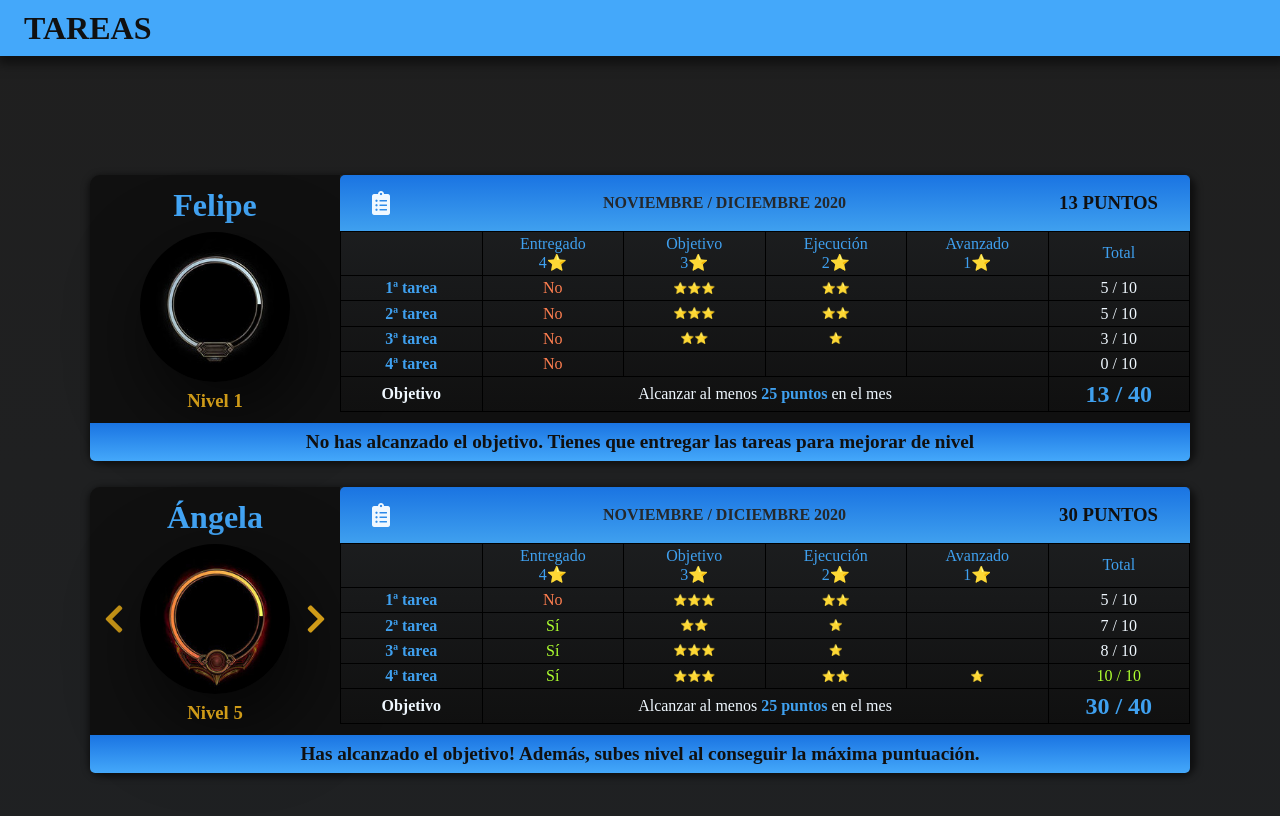
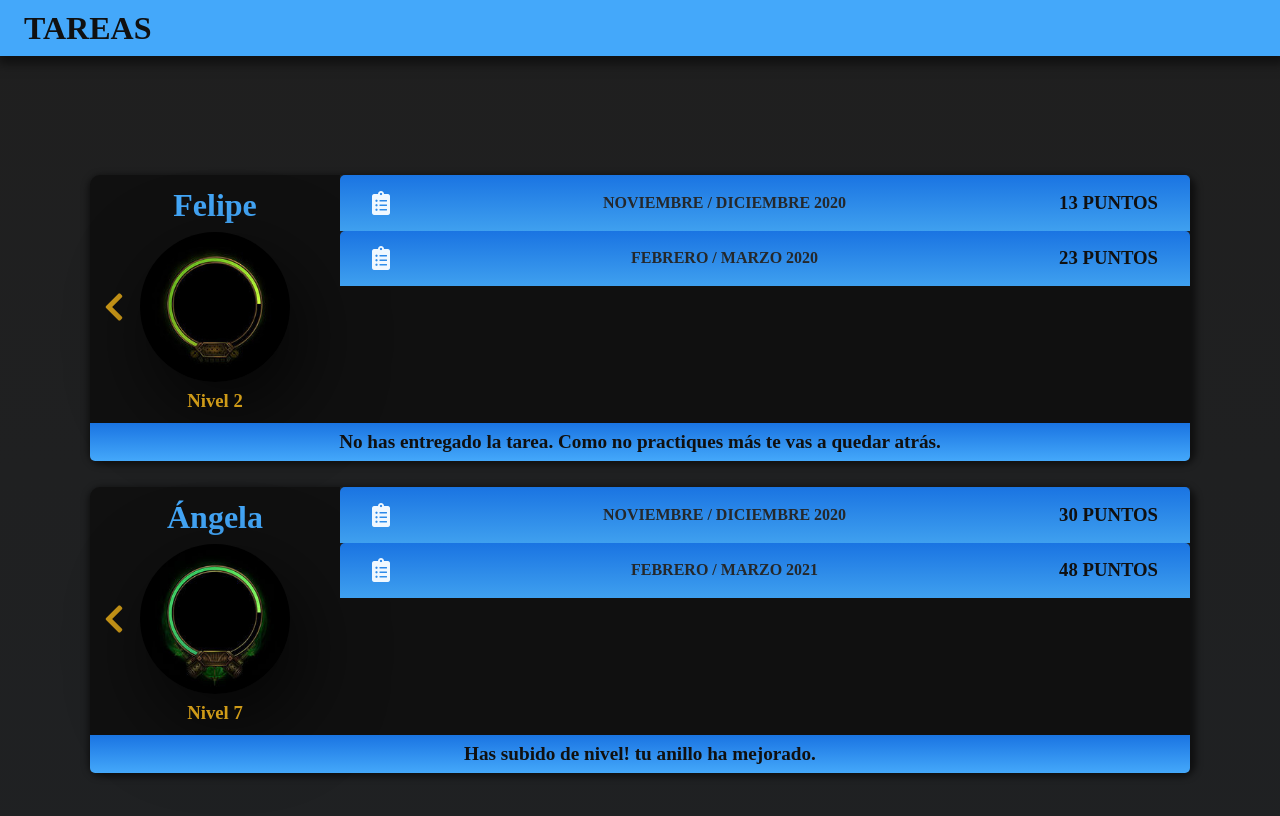
Before and after one commit to acremur/tasks, a website: page index.html in a window 1280 px wide. Drawn offline with Linux system fonts and the light colour scheme.

Commit message:
updating march

```diff
--- a/data.json
+++ b/data.json
@@ -17,30 +17,66 @@
                 "tasks": [
                     {
                         "title": "My Brass Band con la mano derecha",
-                        "notes": ["La tarea no ha sido entregado"],
+                        "notes": ["No se ha entregado la tarea"],
                         "taskGrades": [0, 3, 2, 0],
                         "done": true,
                         "handed": false
                     },
                     {
                         "title": "My Brass Band con las dos manos",
-                        "notes": ["La tarea no ha sido entregado"],
+                        "notes": ["No se ha entregado la tarea"],
                         "taskGrades": [0, 3, 2, 0],
                         "done": true,
                         "handed": false
                     },
                     {
                         "title": "Jelly Wobble",
-                        "notes": ["La tarea no ha sido entregado"],
+                        "notes": ["No se ha entregado la tarea"],
                         "taskGrades": [0, 2, 1, 0],
                         "done": true,
                         "handed": false
                     },
                     {
                         "title": "Jingle Bells de oído",
-                        "notes": ["La tarea no ha sido entregado"],
+                        "notes": ["No se ha entregado la tarea"],
                         "taskGrades": [0, 0, 0, 0],
                         "done": true,
+                        "handed": false
+                    }
+                ]
+            },
+            {
+                "block": "Febrero / marzo 2020",
+                "show": true,
+                "values": ["Entregado", "Objetivo", "Ejecución", "Avanzado"],
+                "maxGrades": [4, 3, 2, 1],
+                "tasks": [
+                    {
+                        "title": "Melodía de oído",
+                        "notes": ["No se ha entregado la tarea"],
+                        "taskGrades": [0, 0, 0, 0],
+                        "done": true,
+                        "handed": false
+                    },
+                    {
+                        "title": "Train Ride",
+                        "notes": ["No se ha entregado la tarea"],
+                        "taskGrades": [4, 3, 2, 1],
+                        "done": true,
+                        "handed": true
+                    },
+                    {
+                        "title": "My Brass Band repaso",
+                        "notes": ["No se ha entregado la tarea"],
+                        "taskGrades": [0, 0, 0, 0],
+                        "done": true,
+                        "handed": false
+                    },
+                    {
+                        "title": "Por determinar",
+                        "notes": ["Esta tarea está programada para el 09/03/21"],
+                        "taskGrades": [0, 0, 0, 0],
+                        "done": false,
                         "handed": false
                     }
                 ]
@@ -48,7 +84,7 @@
         ],
         "bonus": 0,
         "status": {
-            "message": "failGoal",
+            "message": "noHandedTask",
             "kind": true
         },
         "aim": 25,
@@ -79,7 +115,7 @@
                 "tasks": [
                     {
                         "title": "Innocense a cualquier velocidad",
-                        "notes": ["No se ha entregado"],
+                        "notes": ["No se ha entregado la tarea"],
                         "taskGrades": [0, 3, 2, 0],
                         "done": true,
                         "handed": false
@@ -113,11 +149,51 @@
                         "handed": true
                     }
                 ]
+            },
+            {
+                "block": "Febrero / marzo 2021",
+                "show": true,
+                "values": ["Entregado", "Objetivo", "Ejecución", "Avanzado"],
+                "maxGrades": [4, 3, 2, 1],
+                "tasks": [
+                    {
+                        "title": "Innocense a 80 bpm",
+                        "notes": ["No se ha entregado la tarea"],
+                        "taskGrades": [0, 0, 0, 0],
+                        "done": true,
+                        "handed": false
+                    },
+                    {
+                        "title": "Salut d'amour manos separadas",
+                        "notes": [
+                            "Avanzado: hay que mejorar la fluidez, pero salvo el final que no lo llegamos a ver, lo demás está bien"
+                        ],
+                        "taskGrades": [4, 3, 2, 0],
+                        "done": true,
+                        "handed": true
+                    },
+                    {
+                        "title": "Salut d'amour ambas manos primera mitad",
+                        "notes": [
+                            "Avanzado: hay que seguir practicando para que suene más fluido. Muy bien corrigiendo el final."
+                        ],
+                        "taskGrades": [4, 3, 2, 0],
+                        "done": true,
+                        "handed": true
+                    },
+                    {
+                        "title": "Por determinar",
+                        "notes": ["Esta tarea está programada para el 09/03/21"],
+                        "taskGrades": [0, 0, 0, 0],
+                        "done": false,
+                        "handed": false
+                    }
+                ]
             }
         ],
         "bonus": 1,
         "status": {
-            "message": "goalMetBonus",
+            "message": "levelUp",
             "kind": true
         },
         "aim": 25,
--- a/index.html
+++ b/index.html
@@ -21,9 +21,9 @@
             <i class="far fa-window-close" id="close"></i>
             <h1>Tarea 2: Innocense a 60 bpm</h1>
             <ul>
-                <li>Objetivo: hay que mejorar la fluidez. Cuidado con el tiempo, te adelantas un poco.</li>
+                <!-- <li>Objetivo: hay que mejorar la fluidez. Cuidado con el tiempo, te adelantas un poco.</li>
                 <li>Ejecución: Se tiene que notar más la dinámica, los crecendos y las bajadas.</li>
-                <li>Avanzado: sería deseable aumentar la velocidad de 80 bpm a 112 bpm, que es la velocidad original de la pieza.</li>
+                <li>Avanzado: sería deseable aumentar la velocidad de 80 bpm a 112 bpm, que es la velocidad original de la pieza.</li> -->
             </ul>
         </div>
     </div>
--- a/script.js
+++ b/script.js
@@ -46,7 +46,7 @@ function displayPupil(data) {
                 <h3 class="total-points">${data.stats.points += sumTasksGrades} puntos</h3>
             </div>
 
-            <table class="task-table ${taskBlock.show ? '' : 'hide'}" id="table">
+            <table class="task-table hide" id="table">
                 <thead class="table-head">
                     <tr>
                         <th class="table-main"></th>
@@ -111,7 +111,7 @@ function displayPupil(data) {
         if (data.stats.level <= 1) {
             leftArrow.style.visibility = 'hidden'
         }  else leftArrow.style.visibility = 'visible'
-        if (data.stats.level >= data.stats.levelsPassed) {
+        if (data.stats.level >= data.stats.levelsPassed - data.bonus) {
             rightArrow.style.visibility = 'hidden'
         }  else rightArrow.style.visibility = 'visible'
         levelDOM.innerText = `Nivel ${data.stats.levelsPassed}`
@@ -175,15 +175,11 @@ function getTaskTitles(data) {
     return taskTitles
 }
 
-function getTaskNotes(data, index) {
+function getTaskNotes(data) {
     let taskNotes = []
     data.taskBlocks.forEach(taskBlock => {
-        taskBlock.tasks.forEach((task, i) => {
-            task.notes.forEach(note => {
-                if (index === i) {
-                    taskNotes.push(note)
-                }
-            })
+        taskBlock.tasks.forEach(task => {
+            taskNotes.push(task.notes)
         })
     })
     return taskNotes
@@ -197,12 +193,11 @@ function setModal(taskTitles, data) {
             modal.style.display = 'block'
             const title = modal.children[0].children[1]
             const notes = modal.children[0].children[2]
+            notes.innerHTML = ''
             title.textContent = `Tarea ${index + 1}: ${modalTitles[index]}`
-            notes.innerHTML = `
-                ${modalNotes.map(note => (
-                    `<li>${note}</li>`
-                )).join('')}
-            `
+            for (let i = 0; i < modalNotes[index].length; i++) {
+                notes.innerHTML += `<li>${modalNotes[index][i]}</li>`
+            }
         })
     })
 }
--- a/styles.css
+++ b/styles.css
@@ -161,6 +161,7 @@ body {
 
 .tasks-container {
     height: 248px;
+    overflow: scroll;
 }
 
 .tasks-container::-webkit-scrollbar {
@@ -239,6 +240,7 @@ body {
     border-spacing: 0;
     border-collapse: collapse;
     width: 100%;
+    display: none;
 }
 
 .hide {
```
